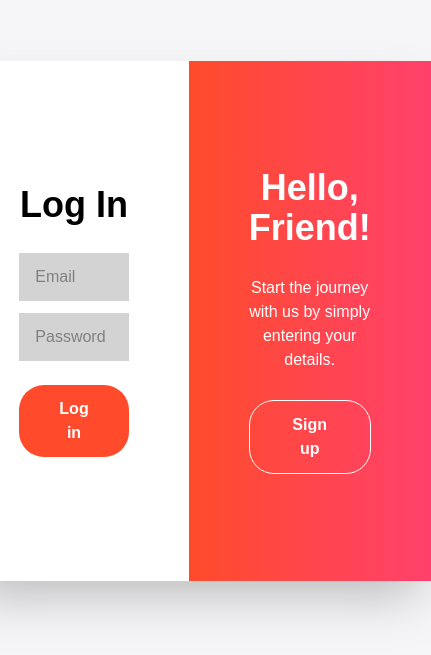
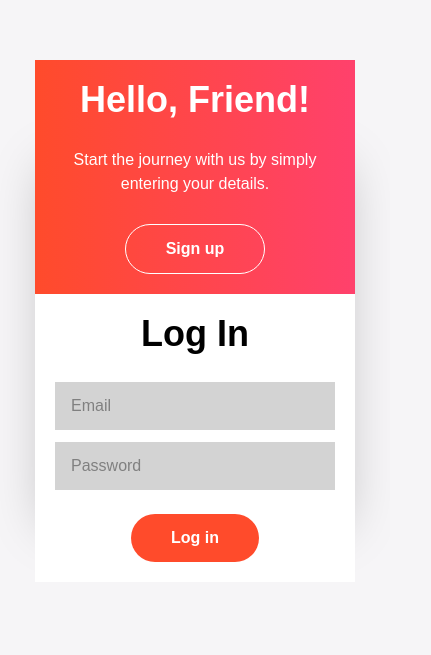
Before and after one commit to DevAttaulNoor/signup_form, a React (Create React App) app: page / in a window 390 px wide. Shown: the part 101-756 px from the top of the page, 431 px wide, since content can reach past the window. Built offline with nearby package versions, Linux system fonts and the light colour scheme; no server answers.

Commit message:
Modified

```diff
--- a/src/Components/Home.jsx
+++ b/src/Components/Home.jsx
@@ -1,4 +1,4 @@
-import React, { useEffect } from 'react'
+import React, { useEffect, useState } from 'react'
 import { useDispatch, useSelector } from 'react-redux'
 import { signOut } from 'firebase/auth'
 import { auth, db, storage } from '../Firebase/firebase'
@@ -8,6 +8,7 @@ function Home() {
     const user = useSelector((state) => state.data.user.user);
     const profileImg = useSelector((state) => state.data.user.profileImg);
     const dispatch = useDispatch();
+    const [loading, setLoading] = useState(true);
 
     const handleFileChange = async (event) => {
         try {
@@ -44,6 +45,7 @@ function Home() {
                         dispatch(setProfileImg(data.photoURL));
                     }
                 }
+                setLoading(false);
             }
 
             catch (error) {
@@ -56,10 +58,17 @@ function Home() {
         }
     }, [dispatch, user]);
 
+
     return (
         <div id='home' className='flex flex-col items-center justify-center w-full h-screen bg-gradient-to-r from-[#ff4b2b] to-[#ff416c]'>
             <div className='flex flex-col items-center mb-5'>
-                <img src={profileImg} alt="profilepic" className='w-[86px] h-[86px] border-[2px] border-[#fff] rounded-[50%] object-cover' />
+                {loading ? (
+                    <div className='flex items-center justify-center w-[86px] h-[86px] border-[2px] border-[#fff] rounded-[50%] bg-gradient-to-r from-[#ff4b2b] to-[#ff416c]'>
+                        <div className="w-8 h-8 border-4 border-gray-200 rounded-full loader border-t-gray-700 animate-spin"></div>
+                    </div>
+                ) : (
+                    <img src={profileImg} alt="img" className='w-[86px] h-[86px] border-[2px] border-[#fff] rounded-[50%] object-cover' />
+                )}
 
                 <label htmlFor="imageUpload" className='mt-1 text-xs hover:cursor-pointer'>
                     Change Profile Pic
--- a/src/Components/Login.jsx
+++ b/src/Components/Login.jsx
@@ -24,8 +24,8 @@ function Login() {
     };
 
     return (
-        <div id='login' className='flex items-stretch shadow-2xl w-[860px] h-[520px]'>
-            <div id="loginLeft" className='flex flex-col justify-center items-center text-[#000] px-[60px] flex-[0.5] bg-[#fff] text-center'>
+        <div id='login' className='flex items-stretch shadow-2xl lg:w-[860px] lg:h-[520px] md:w-[680px] md:h-[460px] sm:w-[560px] sm:h-[420px] max-sm:flex-col-reverse max-sm:justify-center w-[320px] h-[380px]'>
+           <div id="loginLeft" className='flex flex-col justify-center items-center text-[#000] lg:px-[60px] md:px-[40px] sm:px-[20px] max-sm:p-[20px] flex-[0.5] bg-[#fff] text-center'>
                 <div id="loginLeft_Top">
                     <h1 className='text-4xl font-extrabold mb-7'>Log In</h1>
                 </div>
@@ -58,8 +58,7 @@ function Login() {
                     </form>
                 </div>
             </div >
-
-            <div id="loginRight" className='bg-gradient-to-r from-[#ff4b2b] to-[#ff416c] flex-[0.5] px-[60px] text-center flex flex-col justify-center items-center'>
+            <div id="loginRight" className='bg-gradient-to-r from-[#ff4b2b] to-[#ff416c] flex-[0.5] lg:px-[60px] md:px-[40px] sm:px-[20px] max-sm:p-[20px] text-center flex flex-col justify-center items-center'>
                 <h1 className='text-4xl font-extrabold mb-7'>Hello, Friend!</h1>
                 <p className='mb-7'>Start the journey with us by simply entering your details.</p>
                 <button onClick={handleToggle} className='py-3 px-10 rounded-[25px] border border-[#fff] font-semibold w-fit transition ease-in-out duration-300 hover:bg-[#fff] hover:text-[#000] hover:border-[#000]'>Sign up</button>
--- a/src/Components/Signup.jsx
+++ b/src/Components/Signup.jsx
@@ -29,14 +29,14 @@ function Signup() {
     }
 
     return (
-        <div id='signup' className='flex items-stretch shadow-2xl w-[860px] h-[520px]'>
-            <div id="signupLeft" className='bg-gradient-to-r from-[#ff416c] to-[#ff4b2b] flex-[0.5] px-[60px] text-center flex flex-col justify-center items-center'>
+        <div id='signup' className='flex items-stretch shadow-2xl lg:w-[860px] lg:h-[520px] md:w-[680px] md:h-[460px] sm:w-[560px] sm:h-[420px] max-sm:flex-col max-sm:justify-center w-[320px] h-[380px]'>
+            <div id="signupLeft" className='bg-gradient-to-r from-[#ff416c] to-[#ff4b2b] flex-[0.5] lg:px-[60px] md:px-[40px] sm:px-[20px] max-sm:p-[20px] text-center flex flex-col justify-center items-center'>
                 <h1 className='text-4xl font-extrabold mb-7'>Welcome Back!</h1>
                 <p className='mb-7'>If you have already signup with us please login with your personal info.</p>
                 <button onClick={handleToggle} className='py-3 px-10 rounded-[25px] border border-[#fff] font-semibold w-fit transition ease-in-out duration-300 hover:bg-[#fff] hover:text-[#000] hover:border-[#000]'>Log In</button>
             </div>
 
-            <div id="signupRight" className='flex flex-col justify-center items-center text-[#000] px-[60px] flex-[0.5] bg-[#fff] text-center'>
+            <div id="signupRight" className='flex flex-col justify-center items-center text-[#000] lg:px-[60px] md:px-[40px] sm:px-[20px] max-sm:p-[20px] flex-[0.5] bg-[#fff] text-center'>
                 <div id="signupRight_Top">
                     <h1 className='text-4xl font-extrabold mb-7'>Sign Up</h1>
                 </div>
--- a/src/Redux/userSlice.js
+++ b/src/Redux/userSlice.js
@@ -1,7 +1,7 @@
 import { createSlice } from "@reduxjs/toolkit";
 
 const initialState = {
-    user: null,
+    user: '',
     profileImg: '',
     isLoading: true,
 }
```
